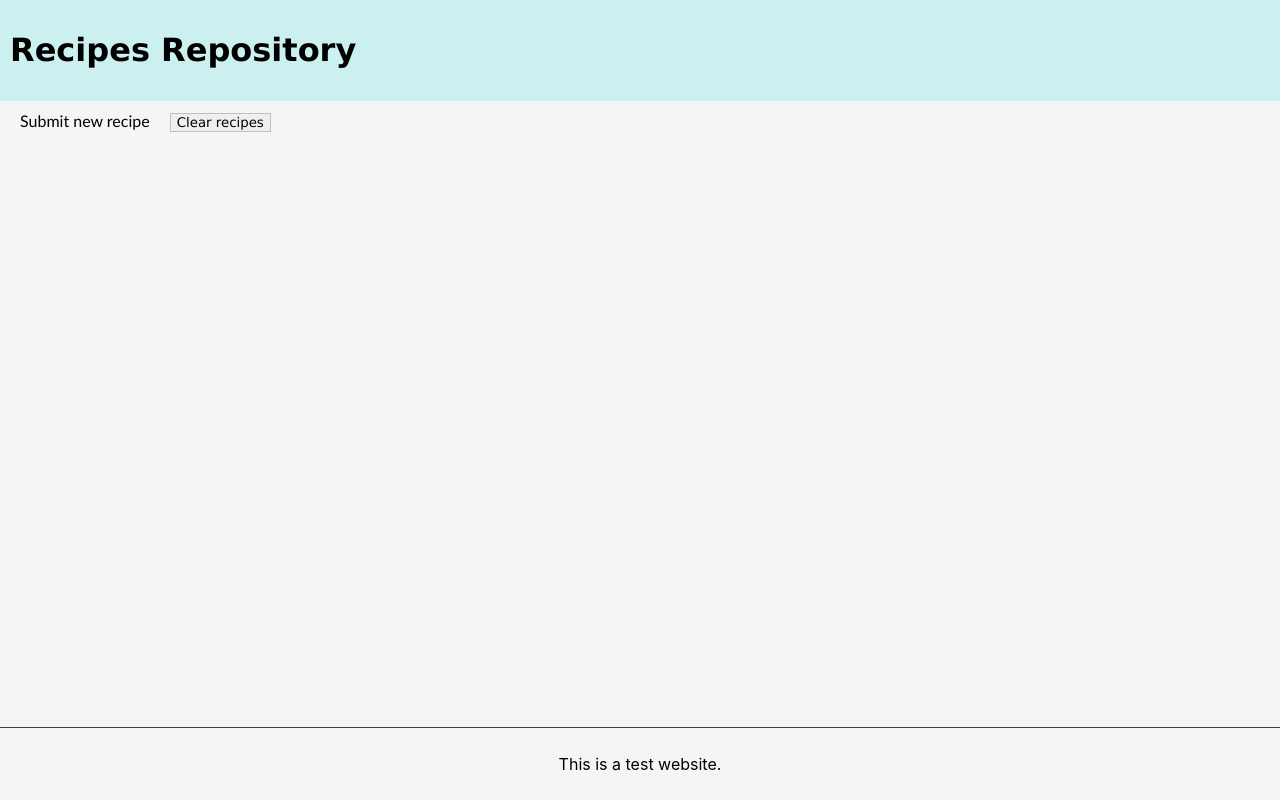
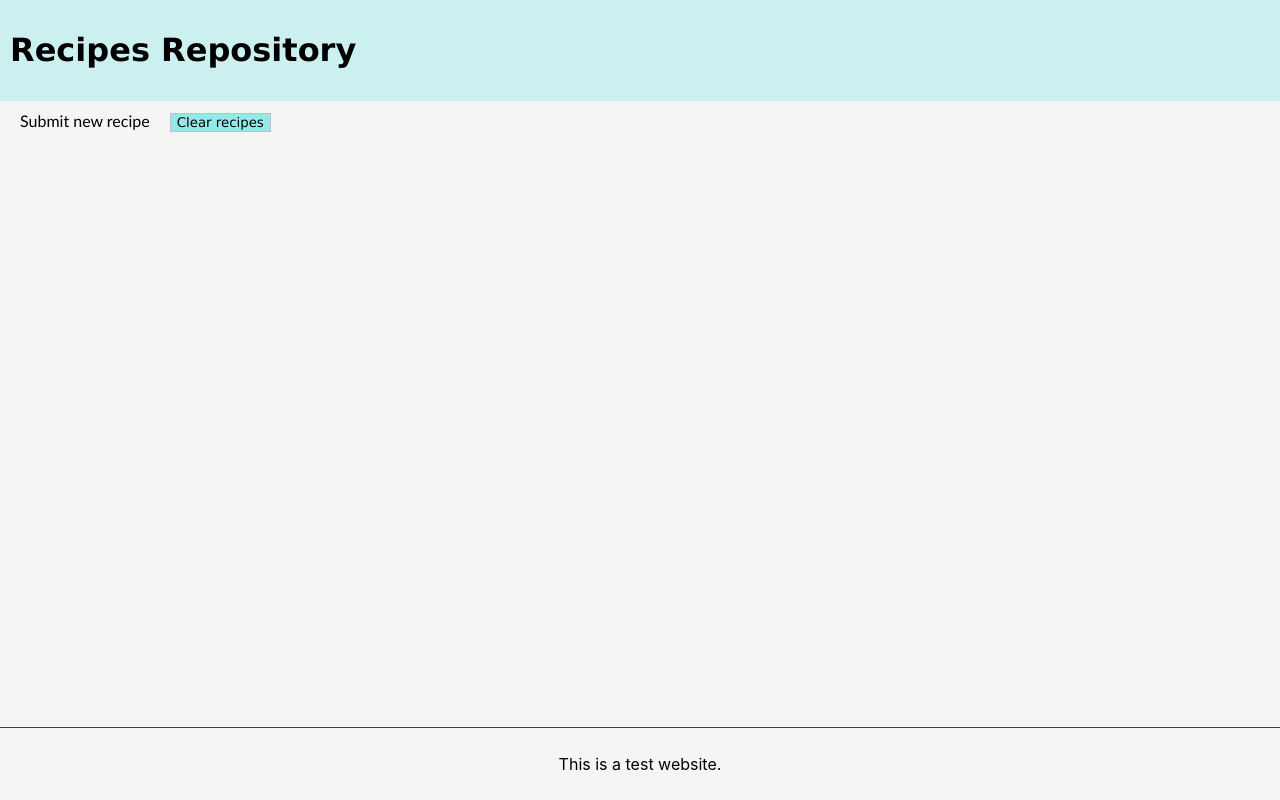
Before and after one commit to jimmywutangclan/recipe-repo, a React (Create React App) app: page / in a window 1280 px wide. In both pictures the pointer is over the button "Clear recipes". Built offline with nearby package versions, Linux system fonts and the light colour scheme; the HTML template or start-up script is replaced by a standard one.

Commit message:
Added color to the button hover

```diff
--- a/src/index.css
+++ b/src/index.css
@@ -53,6 +53,10 @@ button {
   margin-left: 5px;
 }
 
+button:hover {
+  background-color: rgba(129, 230, 230, 0.808);
+}
+
 .body {
   padding: 0px;
   background-color: whitesmoke;
```
